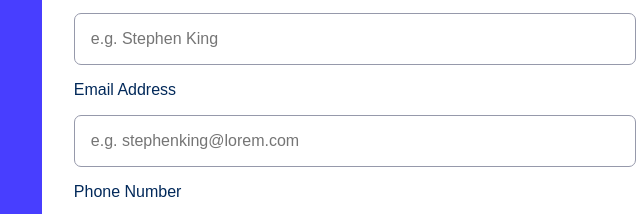
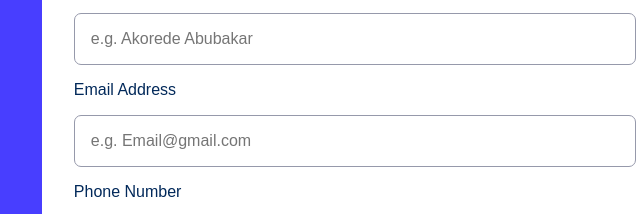
Before and after one commit to Koded247/Multi-step-forms, a plain HTML site: page index.html in a window 1280 px wide. Shown: the part 293-507 px from the top of the page, 438-1078 px from the left. Drawn offline with Linux system fonts and the light colour scheme.

```diff
--- a/index.html
+++ b/index.html
@@ -61,14 +61,14 @@
                                       <p class="error">This Field Is Required</p>
                                   </div>
 
-                                  <input type="text" id="name" placeholder="e.g. Stephen King">
+                                  <input type="text" id="name" placeholder="e.g. Akorede Abubakar">
 
                                   <div class="label">
                                       <label for="email">Email Address</label>
                                       <p class="error">This Field Is Required</p>
                                   </div>
 
-                                  <input type="text" id="email" placeholder="e.g. stephenking@lorem.com">
+                                  <input type="text" id="email" placeholder="e.g. Email@gmail.com">
 
                                   <div class="label">
                                       <label for="phone">Phone Number</label>
```
